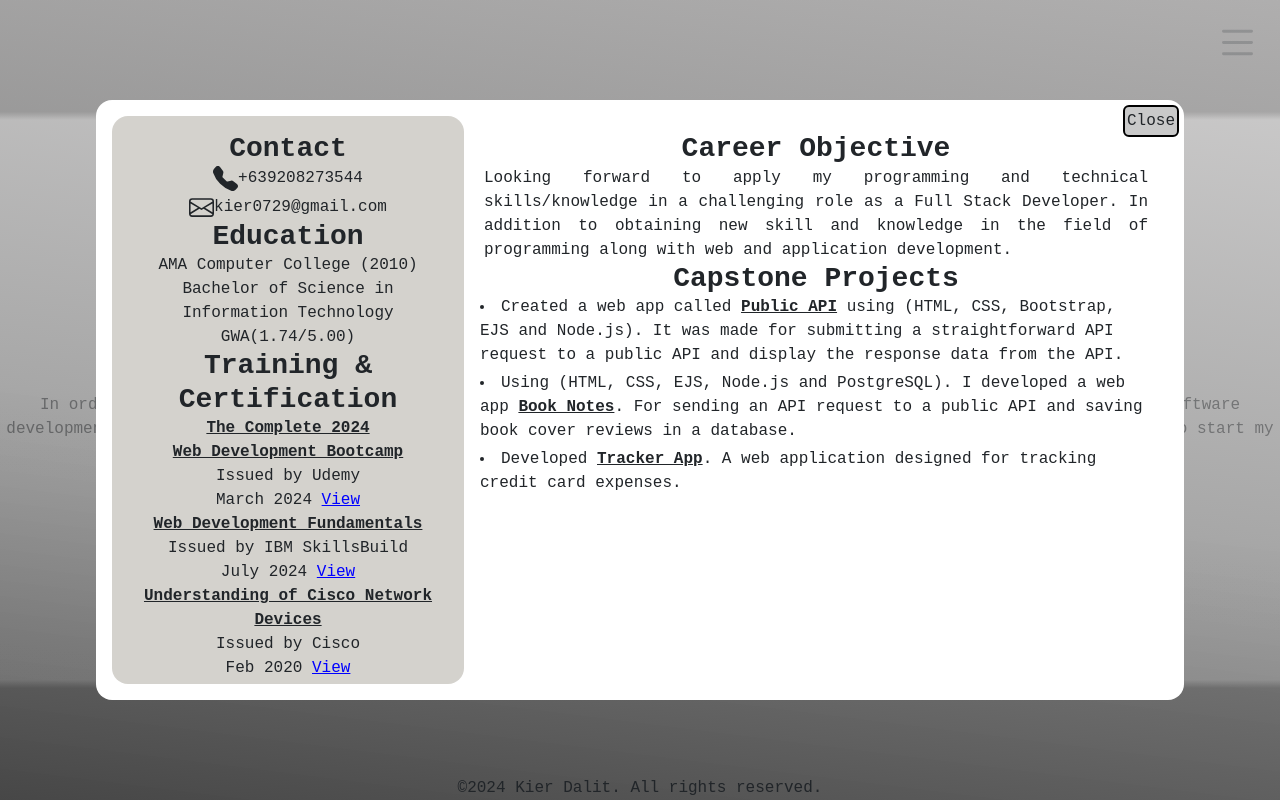
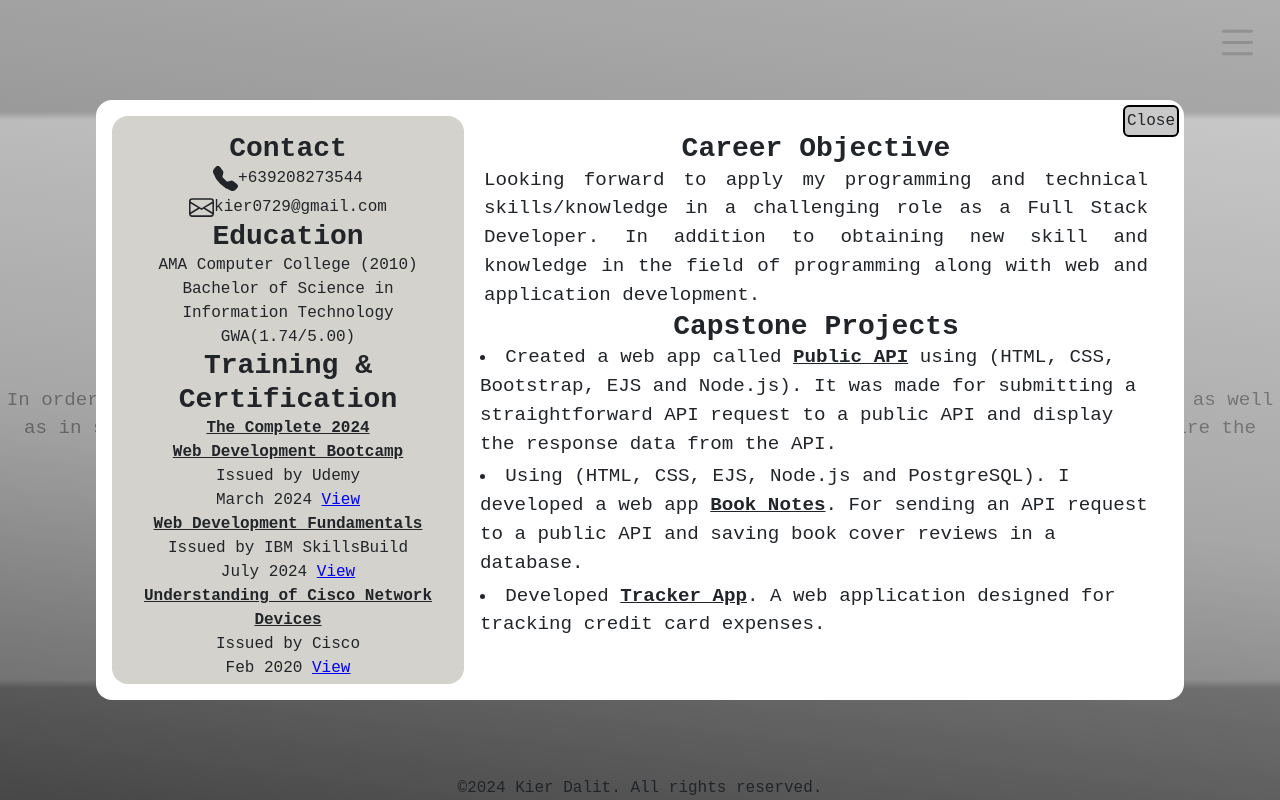
Before and after one commit to Kier0729/online-cv, a React (Create React App) app: page / in a window 1280 px wide. Both pictures are taken after a click on the button "About". Built offline with nearby package versions, Linux system fonts and the light colour scheme.

Commit message:
Adjusted Font

```diff
--- a/public/styles/styles.css
+++ b/public/styles/styles.css
@@ -293,6 +293,10 @@ body{
   /* word-wrap: break-word; */
 }
 
+.largerFont{
+  font-size: larger;
+}
+
 .container-inner-projects span{
   color: blue;
   text-decoration: underline;
--- a/src/components/Pages/About.js
+++ b/src/components/Pages/About.js
@@ -27,16 +27,16 @@ function About(){
                 </div>
                 <div className="career-objective">
                     <h3 className="reddit-mono-h1">Career Objective</h3>
-                    <p className="reddit-mono-h1">Looking forward to apply my programming and technical skills/knowledge in a
+                    <p className="reddit-mono-h1 largerFont">Looking forward to apply my programming and technical skills/knowledge in a
                         challenging role as a Full Stack Developer. In addition to obtaining new
                         skill and knowledge in the field of programming along with web and application development.</p>
                     <h3 className="reddit-mono-h1">Capstone Projects</h3>
                     <div>
-                        <li className="reddit-mono-h1">Created a web app called <span className="web-name">Public API</span> using (HTML, CSS, Bootstrap, EJS and Node.js).
+                        <li className="reddit-mono-h1 largerFont">Created a web app called <span className="web-name">Public API</span> using (HTML, CSS, Bootstrap, EJS and Node.js).
                         It was made for submitting a straightforward API request to a public API and display the response data from the API.</li>
-                        <li className="reddit-mono-h1">Using (HTML, CSS, EJS, Node.js and PostgreSQL). I developed a web app <span className="web-name">Book Notes</span>.
+                        <li className="reddit-mono-h1 largerFont">Using (HTML, CSS, EJS, Node.js and PostgreSQL). I developed a web app <span className="web-name">Book Notes</span>.
                          For sending an API request to a public API and saving book cover reviews in a database.</li>
-                        <li className="reddit-mono-h1">Developed <span className="web-name">Tracker App</span>. A web application designed for tracking credit card expenses.</li>
+                        <li className="reddit-mono-h1 largerFont">Developed <span className="web-name">Tracker App</span>. A web application designed for tracking credit card expenses.</li>
                     </div>
                 </div>
                 <button className="reddit-mono-h1 btn" onClick={()=>myContext.handleClick()}>Close</button>
--- a/src/components/Pages/Home.js
+++ b/src/components/Pages/Home.js
@@ -44,7 +44,7 @@ function Home(){
             }
             <h1 className="reddit-mono-h1">Kier Anthony Dalit</h1>
             <h3 className="reddit-mono-h1 typewriter">Full Stack Developer</h3>
-            <p className="reddit-mono-h1">In order to pursue my
+            <p className="reddit-mono-h1 largerFont">In order to pursue my
             passion and strengthen my skills, knowledge, and experience in programming
             field as well as in software development. I decided to conduct some self study and attended
             online courses to acquire the knowledge and skills needed to start my
```
